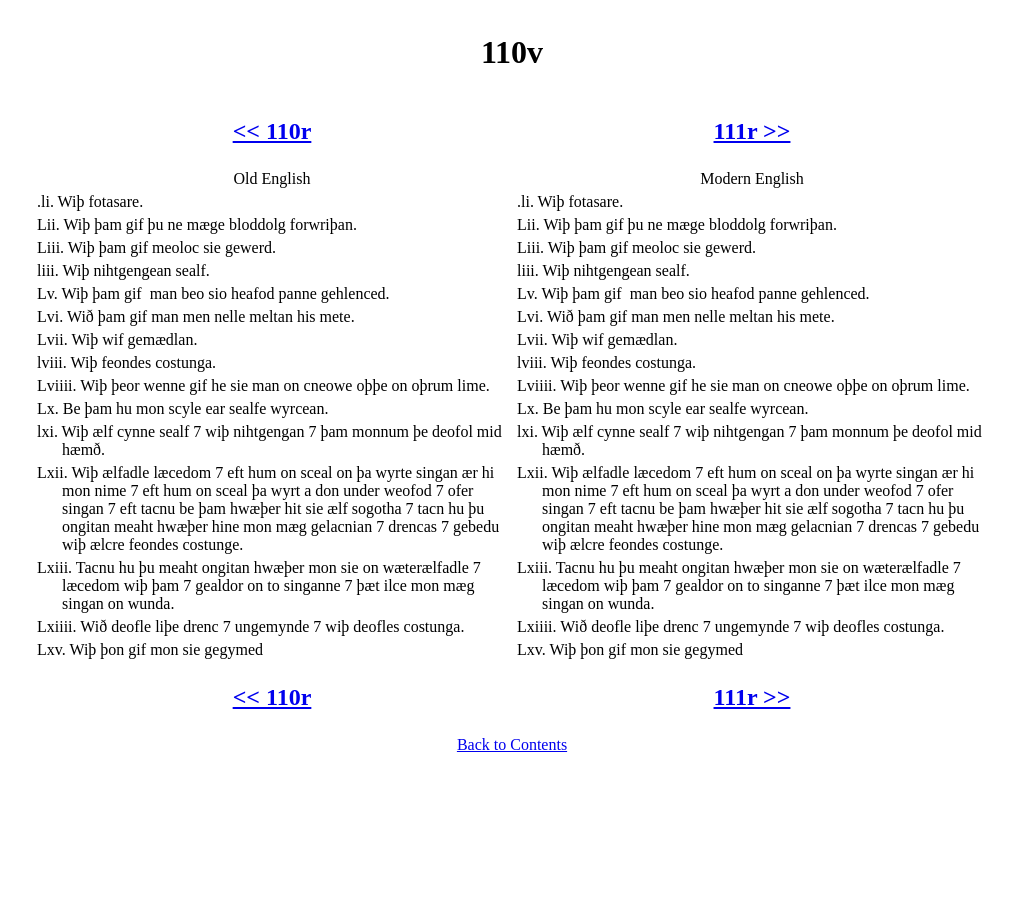
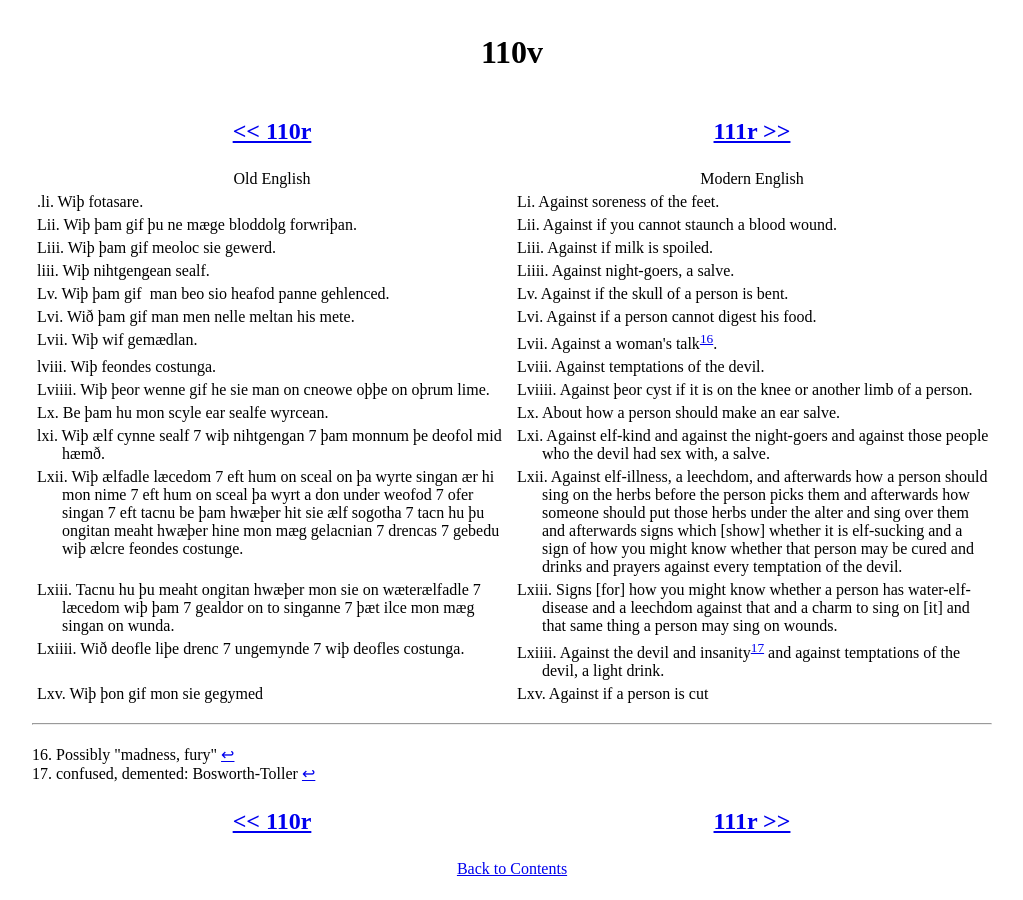
Before and after one commit to nickvollmar/nickvollmar.github.io, a Jekyll site: the page 110v.html, which Jekyll copies as it is, in a window 1280 px wide. Shown: the whole page, without its empty margins (128-1151 px from the left). Built offline with Jekyll 4.4.1, drawn with Linux system fonts in a browser that asks for light colours.

Commit message:
fix modern english 110v

```diff
--- a/110v.html
+++ b/110v.html
@@ -9,36 +9,38 @@
 <div class="container">
 <div class="page-text">
 <div class="sentence center"><h1>110v</h1></div><div class="sentence"><div class="meta-stuff center"><a href="110r.html"><h2>&lt;&lt; 110r</h2></a></div><div class="meta-stuff center"><a href="111r.html"><h2>111r &gt;&gt;</h2></a></div></div><div class="sentence"><div class="meta-stuff center">Old English</div><div class="meta-stuff center">Modern English</div></div><div class="sentence"><div class="old-e"><span class="chapter-number">.li.</span> Wiþ fotasare.
-</div><div class="mod-e"><span class="chapter-number">.li.</span> Wiþ fotasare.
+</div><div class="mod-e"><span class="chapter-number">Li.</span> Against soreness of the feet.
 </div></div><div class="sentence"><div class="old-e"><span class="chapter-number">Lii.</span> Wiþ þam gif þu ne mæge bloddolg forwriþan.
-</div><div class="mod-e"><span class="chapter-number">Lii.</span> Wiþ þam gif þu ne mæge bloddolg forwriþan.
+</div><div class="mod-e"><span class="chapter-number">Lii.</span> Against if you cannot staunch a blood wound.
 </div></div><div class="sentence"><div class="old-e"><span class="chapter-number">Liii.</span> Wiþ þam gif meoloc sie gewerd.
-</div><div class="mod-e"><span class="chapter-number">Liii.</span> Wiþ þam gif meoloc sie gewerd.
+</div><div class="mod-e"><span class="chapter-number">Liii.</span> Against if milk is spoiled.
 </div></div><div class="sentence"><div class="old-e"><span class="chapter-number">liii.</span> Wiþ nihtgengean sealf.
-</div><div class="mod-e"><span class="chapter-number">liii.</span> Wiþ nihtgengean sealf.
+</div><div class="mod-e"><span class="chapter-number">Liiii.</span> Against night-goers, a salve.
 </div></div><div class="sentence"><div class="old-e"><span class="chapter-number">Lv.</span> Wiþ þam gif  man beo sio heafod panne gehlenced.
-</div><div class="mod-e"><span class="chapter-number">Lv.</span> Wiþ þam gif  man beo sio heafod panne gehlenced.
+</div><div class="mod-e"><span class="chapter-number">Lv.</span> Against if the skull of a person is bent.
 </div></div><div class="sentence"><div class="old-e"><span class="chapter-number">Lvi.</span> Wið þam gif man men nelle meltan his mete.
-</div><div class="mod-e"><span class="chapter-number">Lvi.</span> Wið þam gif man men nelle meltan his mete.
+</div><div class="mod-e"><span class="chapter-number">Lvi.</span> Against if a person cannot digest his food.
 </div></div><div class="sentence"><div class="old-e"><span class="chapter-number">Lvii.</span> Wiþ wif gemædlan.
-</div><div class="mod-e"><span class="chapter-number">Lvii.</span> Wiþ wif gemædlan.
+</div><div class="mod-e"><span class="chapter-number">Lvii.</span> Against a woman's talk<sup id="ref16"><a href="#fn16">16</a></sup>.
 </div></div><div class="sentence"><div class="old-e"><span class="chapter-number">lviii.</span> Wiþ feondes costunga.
-</div><div class="mod-e"><span class="chapter-number">lviii.</span> Wiþ feondes costunga.
+</div><div class="mod-e"><span class="chapter-number">Lviii.</span> Against temptations of the devil.
 </div></div><div class="sentence"><div class="old-e"><span class="chapter-number">Lviiii.</span> Wiþ þeor wenne gif he sie man on cneowe oþþe on oþrum lime.
-</div><div class="mod-e"><span class="chapter-number">Lviiii.</span> Wiþ þeor wenne gif he sie man on cneowe oþþe on oþrum lime.
+</div><div class="mod-e"><span class="chapter-number">Lviiii.</span> Against þeor cyst if it is on the knee or another limb of a person.
 </div></div><div class="sentence"><div class="old-e"><span class="chapter-number">Lx.</span> Be þam hu mon scyle ear sealfe wyrcean.
-</div><div class="mod-e"><span class="chapter-number">Lx.</span> Be þam hu mon scyle ear sealfe wyrcean.
+</div><div class="mod-e"><span class="chapter-number">Lx.</span> About how a person should make an ear salve.
 </div></div><div class="sentence"><div class="old-e"><span class="chapter-number">lxi.</span> Wiþ ælf cynne sealf 7 wiþ nihtgengan 7 þam monnum þe deofol mid hæmð.
-</div><div class="mod-e"><span class="chapter-number">lxi.</span> Wiþ ælf cynne sealf 7 wiþ nihtgengan 7 þam monnum þe deofol mid hæmð.
+</div><div class="mod-e"><span class="chapter-number">Lxi.</span> Against elf-kind and against the night-goers and against those people who the devil had sex with, a salve.
 </div></div><div class="sentence"><div class="old-e"><span class="chapter-number">Lxii.</span> Wiþ ælfadle læcedom 7 eft hum on sceal on þa wyrte singan ær hi mon nime 7 eft hum on sceal þa wyrt a don under weofod 7 ofer singan 7 eft tacnu be þam hwæþer hit sie ælf sogotha 7 tacn hu þu ongitan meaht hwæþer hine mon mæg gelacnian 7 drencas 7 gebedu wiþ ælcre feondes costunge.
-</div><div class="mod-e"><span class="chapter-number">Lxii.</span> Wiþ ælfadle læcedom 7 eft hum on sceal on þa wyrte singan ær hi mon nime 7 eft hum on sceal þa wyrt a don under weofod 7 ofer singan 7 eft tacnu be þam hwæþer hit sie ælf sogotha 7 tacn hu þu ongitan meaht hwæþer hine mon mæg gelacnian 7 drencas 7 gebedu wiþ ælcre feondes costunge.
+</div><div class="mod-e"><span class="chapter-number">Lxii.</span> Against elf-illness, a leechdom, and afterwards how a person should sing on the herbs before the person picks them and afterwards how someone should put those herbs under the alter and sing over them and afterwards signs which [show] whether it is elf-sucking and a sign of how you might know whether that person may be cured and drinks and prayers against every temptation of the devil.
 </div></div><div class="sentence"><div class="old-e"><span class="chapter-number">Lxiii.</span> Tacnu hu þu meaht  ongitan hwæþer mon sie on wæterælfadle 7 læcedom wiþ þam 7 gealdor on to singanne 7 þæt ilce mon mæg singan on wunda.
-</div><div class="mod-e"><span class="chapter-number">Lxiii.</span> Tacnu hu þu meaht  ongitan hwæþer mon sie on wæterælfadle 7 læcedom wiþ þam 7 gealdor on to singanne 7 þæt ilce mon mæg singan on wunda.
+</div><div class="mod-e"><span class="chapter-number">Lxiii.</span> Signs [for] how you might know whether a person has water-elf-disease and a leechdom against that and a charm to sing on [it] and that same thing a person may sing on wounds.
 </div></div><div class="sentence"><div class="old-e"><span class="chapter-number">Lxiiii.</span> Wið deofle liþe drenc 7 ungemynde 7 wiþ deofles costunga.
-</div><div class="mod-e"><span class="chapter-number">Lxiiii.</span> Wið deofle liþe drenc 7 ungemynde 7 wiþ deofles costunga.
+</div><div class="mod-e"><span class="chapter-number">Lxiiii.</span> Against the devil and insanity<sup id="ref17"><a href="#fn17">17</a></sup> and against temptations of the devil, a light drink.
 </div></div><div class="sentence"><div class="old-e"><span class="chapter-number">Lxv.</span> Wiþ þon gif mon sie gegymed
-</div><div class="mod-e"><span class="chapter-number">Lxv.</span> Wiþ þon gif mon sie gegymed
-</div></div></div><div class="sentence"><div class="meta-stuff center"><a href="110r.html"><h2>&lt;&lt; 110r</h2></a></div><div class="meta-stuff center"><a href="111r.html"><h2>111r &gt;&gt;</h2></a></div></div>
+</div><div class="mod-e"><span class="chapter-number">Lxv.</span> Against if a person is cut
+</div></div></div><hr><div class="footnotes"><div id="fn16">16. Possibly "madness, fury"
+<a href="#ref16" title="Jump back to footnote 16 in the text">&#8617;</a></div><div id="fn17">17. confused, demented: Bosworth-Toller
+<a href="#ref17" title="Jump back to footnote 17 in the text">&#8617;</a></div></div><div class="sentence"><div class="meta-stuff center"><a href="110r.html"><h2>&lt;&lt; 110r</h2></a></div><div class="meta-stuff center"><a href="111r.html"><h2>111r &gt;&gt;</h2></a></div></div>
 <div class="sentence center"><a href="index.html">Back to Contents</a></div>
 </div>
 </body>
```
